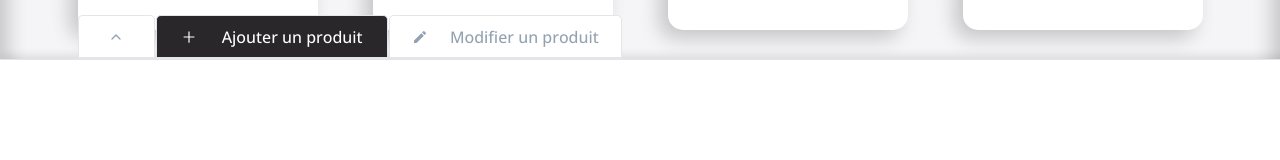
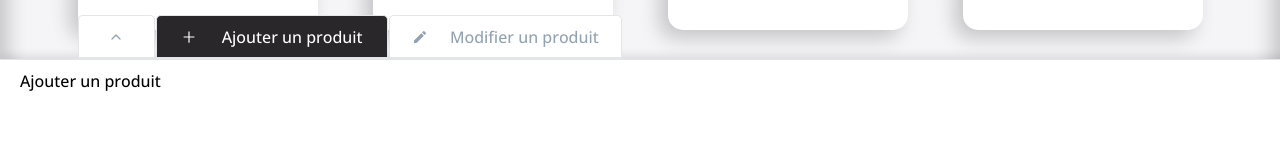
Before and after one commit to Ovgodd/crazee-burger, a React (Create React App) app: page /order/1 in a window 1280 px wide. Both pictures are taken after a click on the label 918 px from the left and 67 px from the top of the page. Shown: the part 465-625 px from the top of the page. Built offline with nearby package versions, Linux system fonts and the light colour scheme; grey boxes are pictures that could not be loaded.

Commit message:
✨ F07 : MENU > ADMIN > Modification span PanelAdminContent in term of tab choice

```diff
--- a/src/components/pages/order/Main/PanelAdminContent.js
+++ b/src/components/pages/order/Main/PanelAdminContent.js
@@ -1,11 +1,15 @@
-import React from "react";
+import React, { useContext } from "react";
 import styled from "styled-components";
+import AdminContext from "../../../../context/AdminContext";
 import { theme } from "../../../../theme";
 
-export default function PanelAdminContent({ productText }) {
+export default function PanelAdminContent() {
+  const { adminTab, setAdminTab } = useContext(AdminContext);
   return (
     <PanelAdminContentStyled className="product-container">
-      <span>{productText}</span>
+      <span>
+        {adminTab === 2 ? "Ajouter un produit" : "Modifier un produit"}
+      </span>
     </PanelAdminContentStyled>
   );
 }
```
